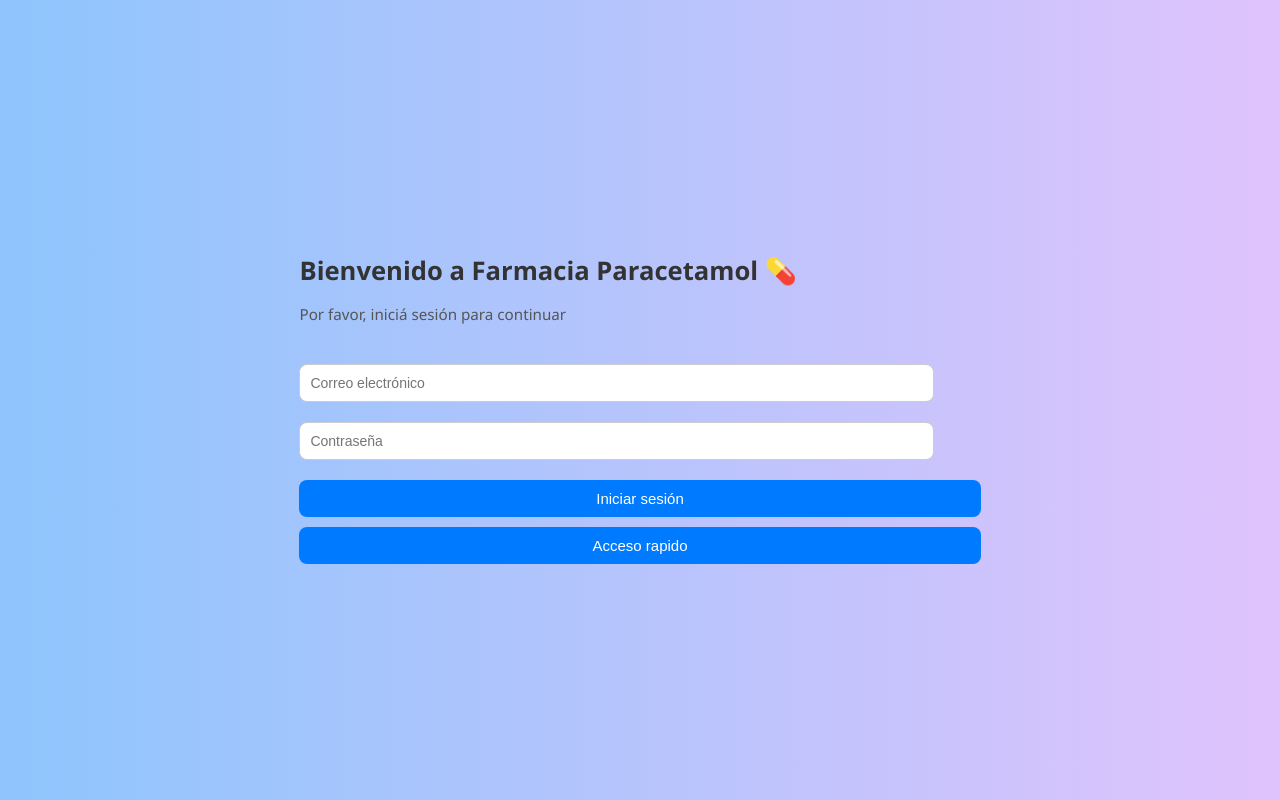
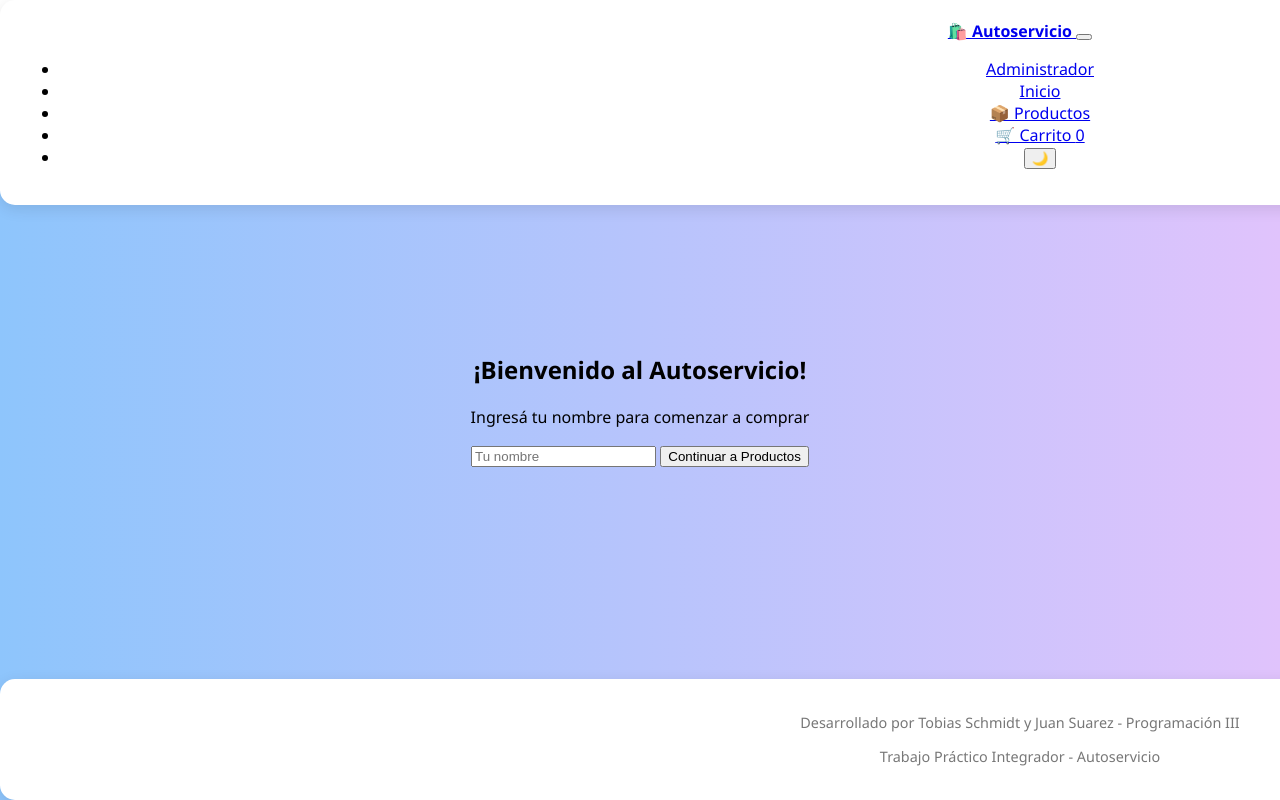
Before and after one commit to TobiasSCHM/GrupoParacetamol.TP, a Node server app: page / in a window 1280 px wide. Run offline with Node 20, Linux system fonts and the light colour scheme; some libraries are stand-ins or nearby versions.

Commit message:
refactor: index estaba mal hecho y pedia contraseña

```diff
--- a/grupo_paracetamol/views/index.ejs
+++ b/grupo_paracetamol/views/index.ejs
@@ -2,23 +2,33 @@
 <html lang="es">
 <head>
   <meta charset="UTF-8">
-  <title>Farmacia Paracetamol 💊 - Inicio de Sesión</title>
+  <title>Bienvenida | Autoservicio</title>
   <link rel="stylesheet" href="/stylesheets/styles.css">
 </head>
+<body class="user-body">
+  <%- include('../partials/header') %>
 
-<body class="login-body">
-  <div class="login-container">
-    <h1>Bienvenido a Farmacia Paracetamol 💊</h1>
-    <p class="subtitle">Por favor, iniciá sesión para continuar</p>
+  <main class="productos-container">
+    <h2>¡Bienvenido al Autoservicio!</h2>
+    <p>Ingresá tu nombre para comenzar a comprar</p>
 
-    <form action="/login" method="post" class="login-form">
-      <input type="email" name="email" placeholder="Correo electrónico" required>
-      <input type="password" name="password" placeholder="Contraseña" required>
-      <button type="submit">Iniciar sesión</button>
-      <button type="submit" a href="/admin/quick" class="btn btn-secondary"></a> Acceso rapido </button>
+    <form id="welcomeForm">
+      <input type="text" id="userName" placeholder="Tu nombre" required>
+      <button type="submit">Continuar a Productos</button>
     </form>
+  </main>
 
-  </div>
+  <%- include('../partials/footer') %>
 
+  <script>
+    document.getElementById('welcomeForm').addEventListener('submit', function(e) {
+      e.preventDefault();
+      const userName = document.getElementById('userName').value.trim();
+      if (userName) {
+        localStorage.setItem('userName', userName);
+        window.location.href = '/client/products';
+      }
+    });
+  </script>
 </body>
 </html>
```
